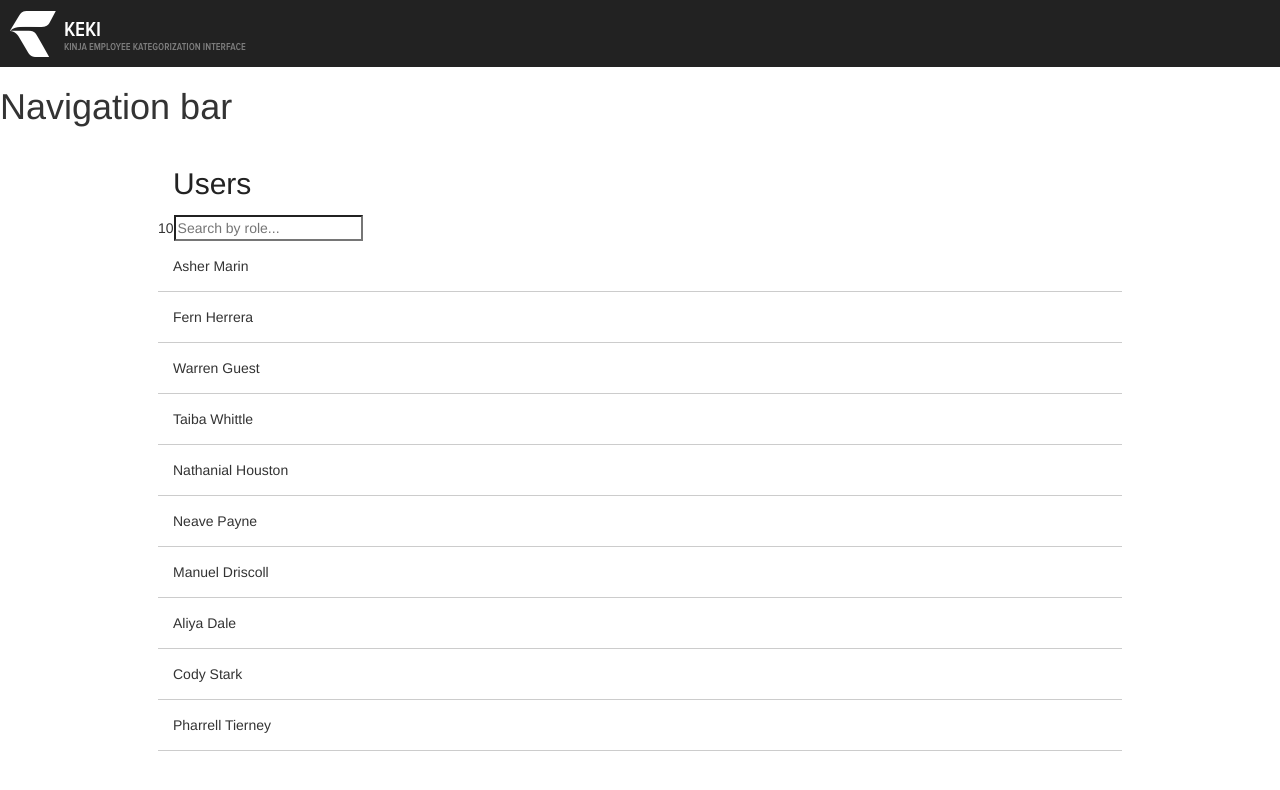
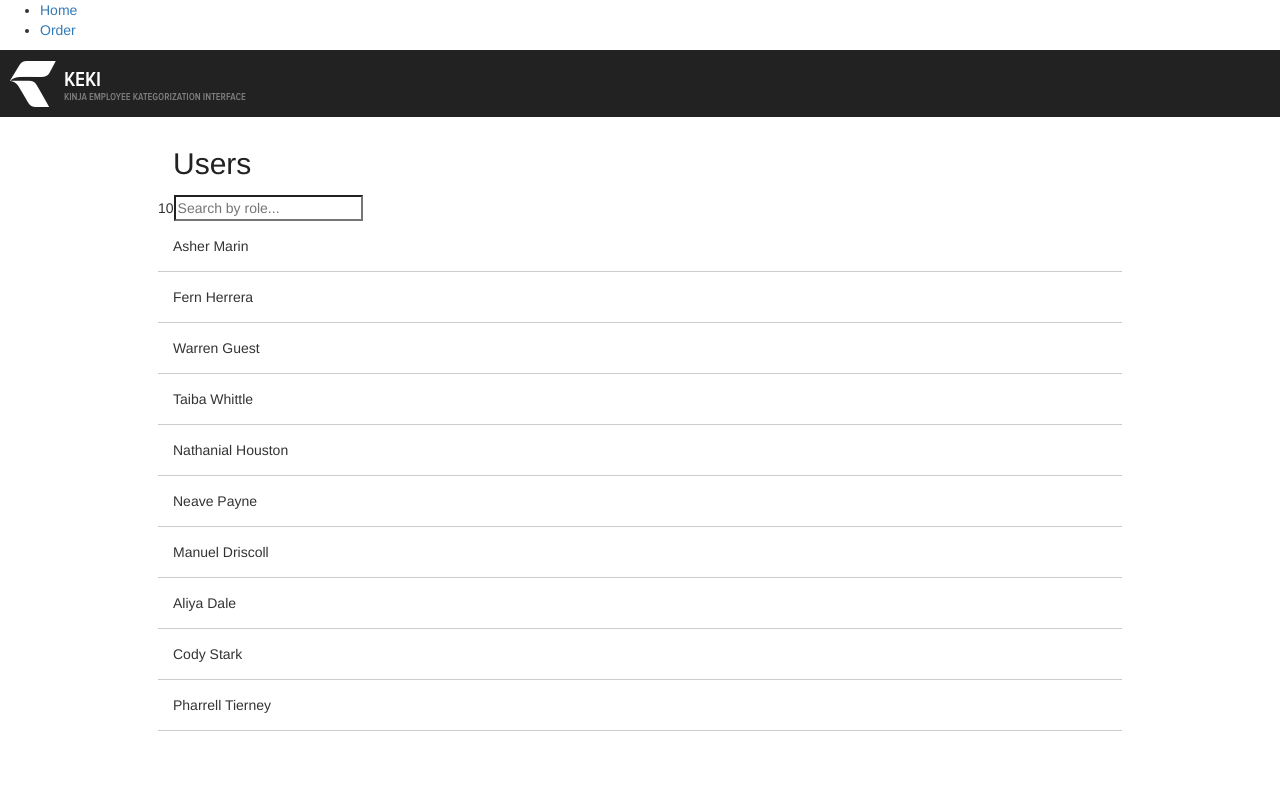
Before and after one commit to bigmosi/kinja-frontend-take-home, a React (Create React App) app: page / in a window 1280 px wide. Shown: the top 790 px of the page. Built offline with nearby package versions, Linux system fonts and the light colour scheme.

Commit message:
added navigation link

```diff
--- a/src/components/NavigationBar.js
+++ b/src/components/NavigationBar.js
@@ -1,12 +1,14 @@
 import  React from 'react';
 
-import { NavLink as Link } from 'react-router-dom'
 
 export const NavigationBar = () => {
 
     return (
         <div>
-            <h1>Navigation bar</h1>
+          <ul>
+            <li><a href="/">Home</a></li>
+            <li><a href="/order">Order</a></li>
+          </ul>
         </div>
     );
 }
--- a/src/containers/App.js
+++ b/src/containers/App.js
@@ -3,12 +3,14 @@
 import React, { useState } from 'react'
 import { BrowserRouter, Routes, Route } from 'react-router-dom';
 import { OrderList } from '../components/OrderList';
+import { NavigationBar } from '../components/NavigationBar';
 
 import { UserAdmin } from './UserAdmin';
 
 export function App() {
     return (
         <BrowserRouter>
+        <NavigationBar />
          <Routes>
             <Route path='/' element={<UserAdmin />} />
             <Route path='/order' element={<OrderList />} />
--- a/src/containers/UserAdmin.js
+++ b/src/containers/UserAdmin.js
@@ -63,7 +63,6 @@ export class UserAdmin extends React.Component<Props, State> {
         return (
             <>
                 <AdminHeader />
-                <NavigationBar />
                 <UserListContainer>
                     <ListHeader>
                         <h2>Users</h2>
```
